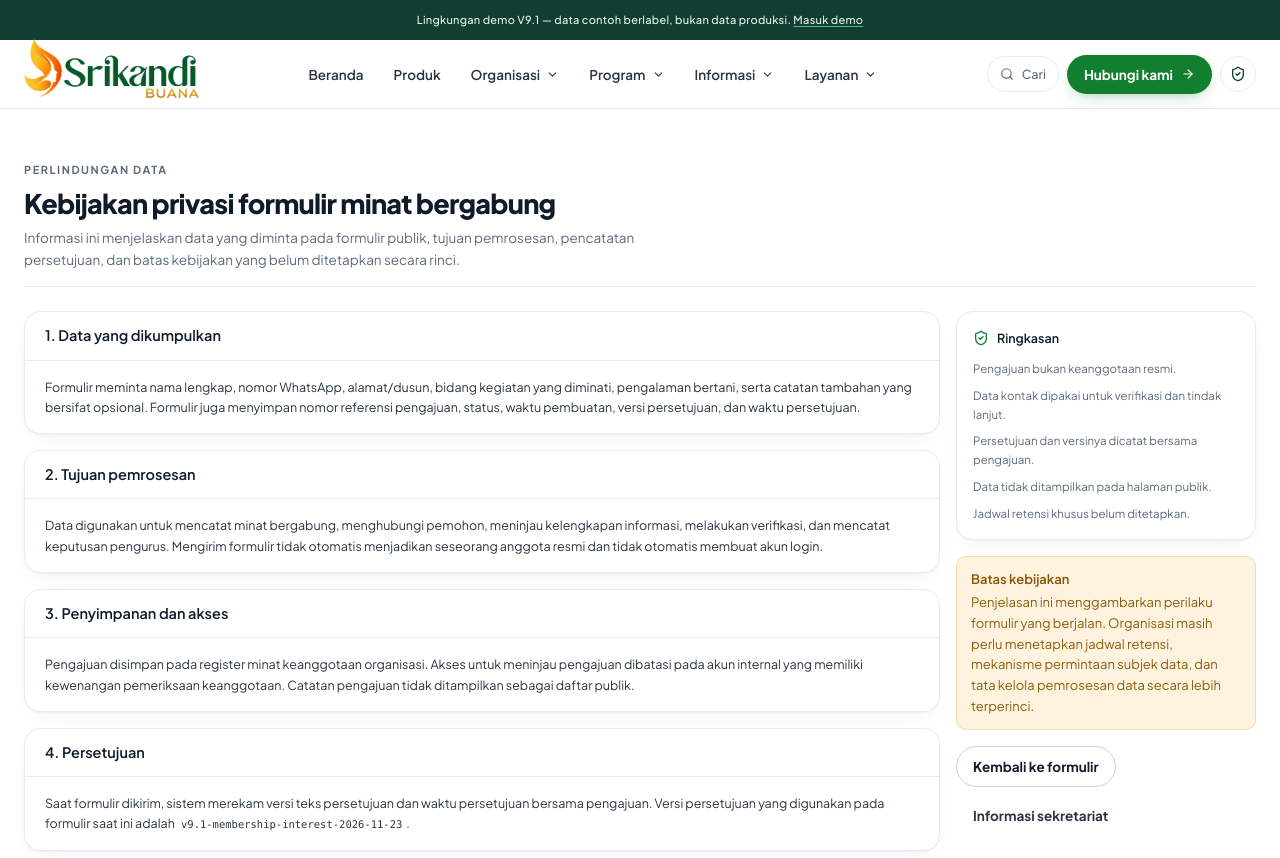
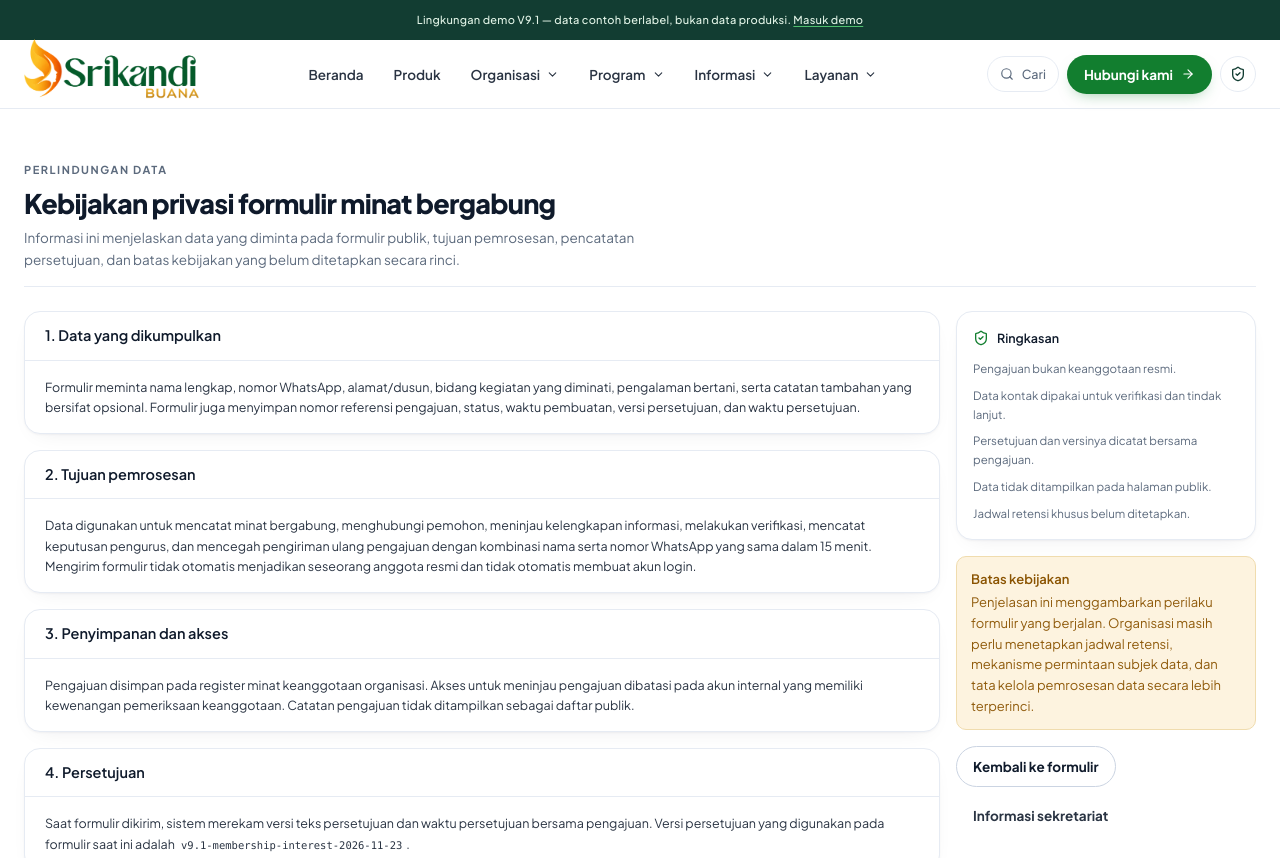
Before and after one commit to teknik-informer/Srikandi-Buana, a Next.js app: page /privasi in a window 1280 px wide. Shown: the top 858 px of the page. Built offline with nearby package versions, Linux system fonts and the light colour scheme.

Commit message:
docs(privacy): disclose duplicate join submission prevention

```diff
--- a/src/app/(public)/privasi/page.tsx
+++ b/src/app/(public)/privasi/page.tsx
@@ -29,7 +29,7 @@ export default function PrivasiPage() {
           <Card>
             <CardHeader title="2. Tujuan pemrosesan" />
             <div className="px-5 py-4 text-[12.5px] leading-relaxed text-ink2">
-              Data digunakan untuk mencatat minat bergabung, menghubungi pemohon, meninjau kelengkapan informasi, melakukan verifikasi, dan mencatat keputusan pengurus. Mengirim formulir tidak otomatis menjadikan seseorang anggota resmi dan tidak otomatis membuat akun login.
+              Data digunakan untuk mencatat minat bergabung, menghubungi pemohon, meninjau kelengkapan informasi, melakukan verifikasi, mencatat keputusan pengurus, dan mencegah pengiriman ulang pengajuan dengan kombinasi nama serta nomor WhatsApp yang sama dalam 15 menit. Mengirim formulir tidak otomatis menjadikan seseorang anggota resmi dan tidak otomatis membuat akun login.
             </div>
           </Card>
 
```
